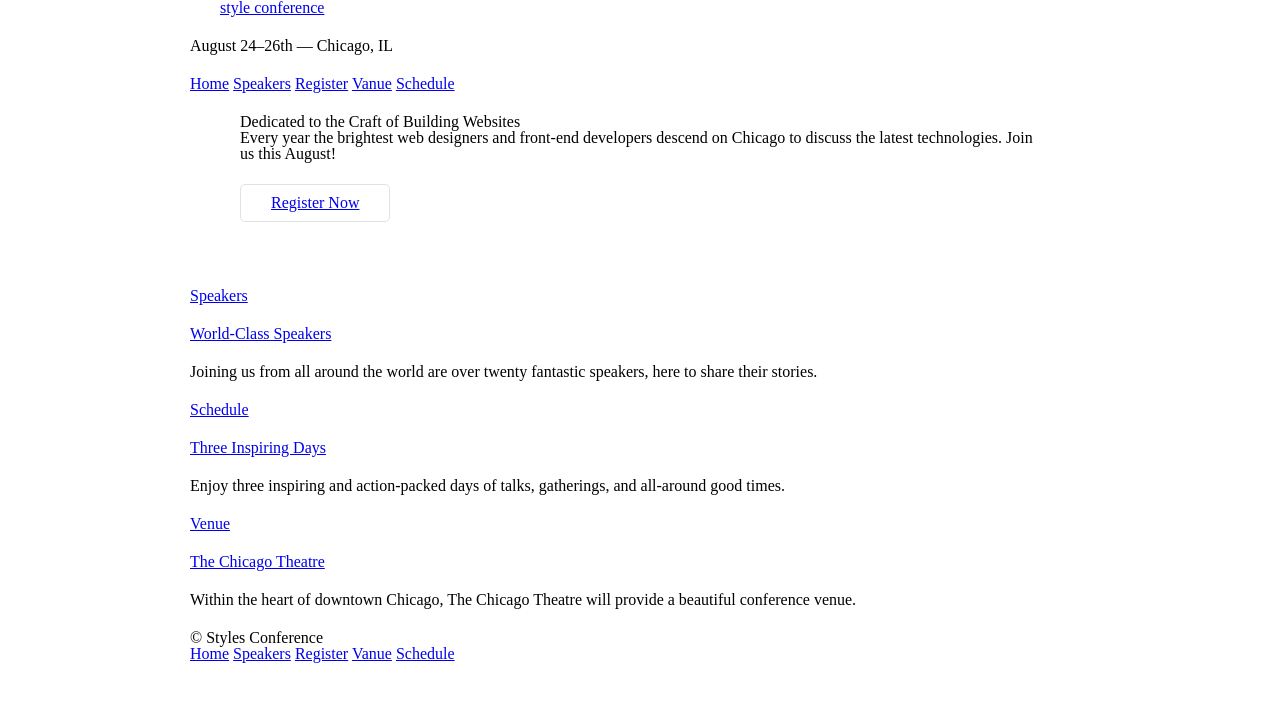
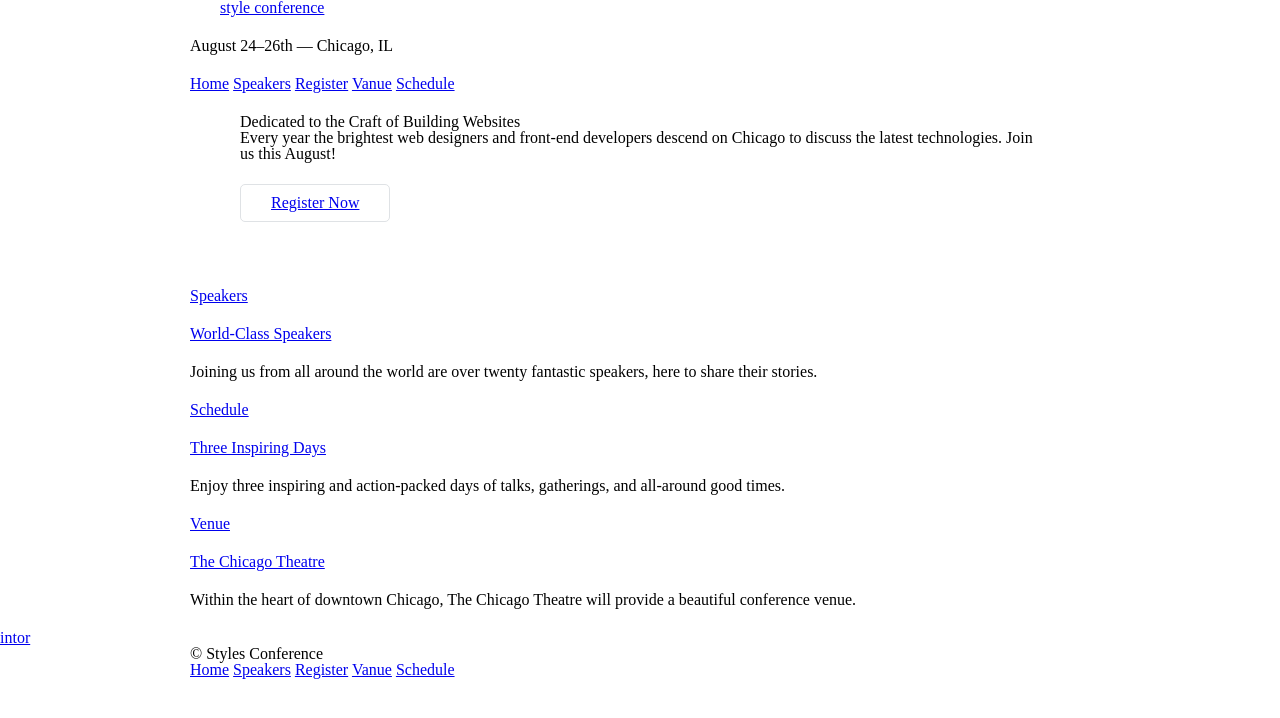
Before and after one commit to code2goonline/code2goonline.github.io, a plain HTML site: page L-project/index.html in a window 1280 px wide. Drawn offline with Linux system fonts and the light colour scheme.

Commit message:
Add files via upload

```diff
--- a/L-project/index.html
+++ b/L-project/index.html
@@ -65,6 +65,9 @@
       </section>
 
     </section>
+
+    <a href="file/intro.pdf" download>intor</a>
+
 	<footer class="container">
 		 <small>&copy; Styles Conference</small>
 		<nav>
```
